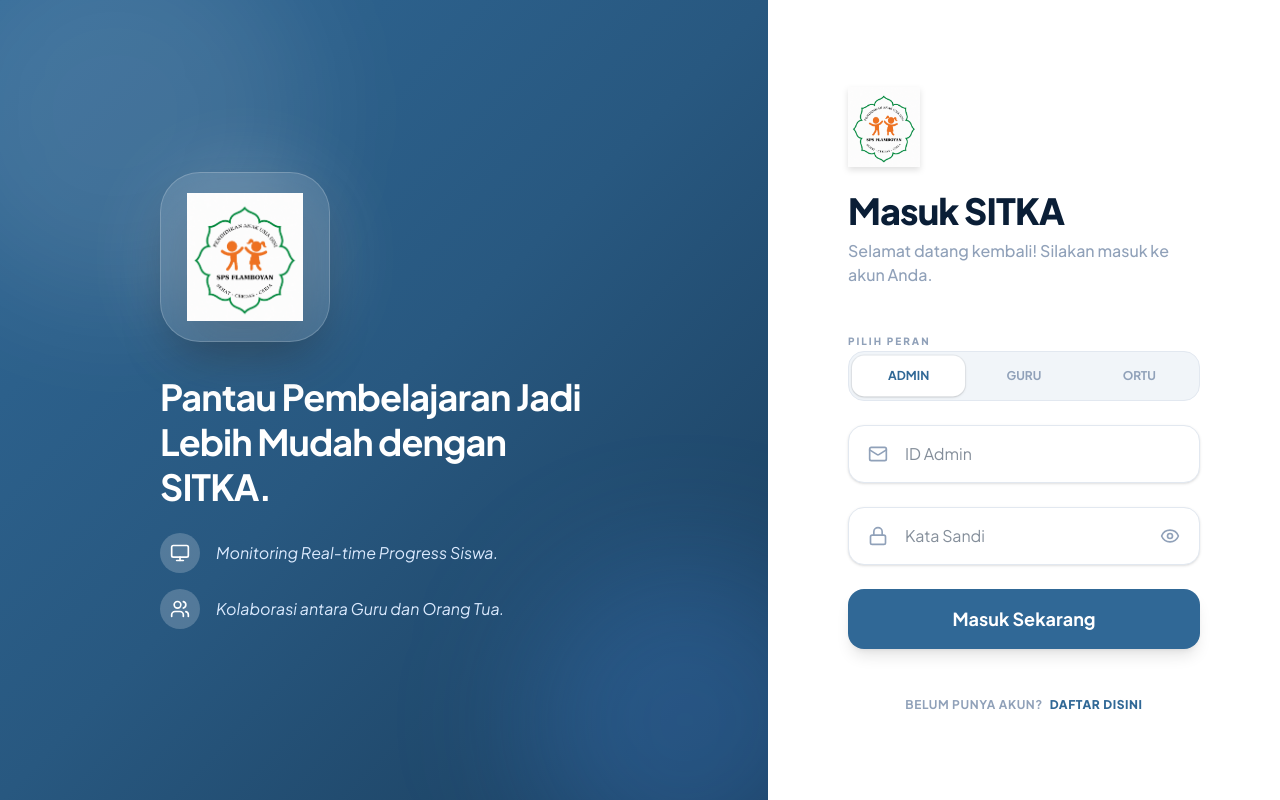
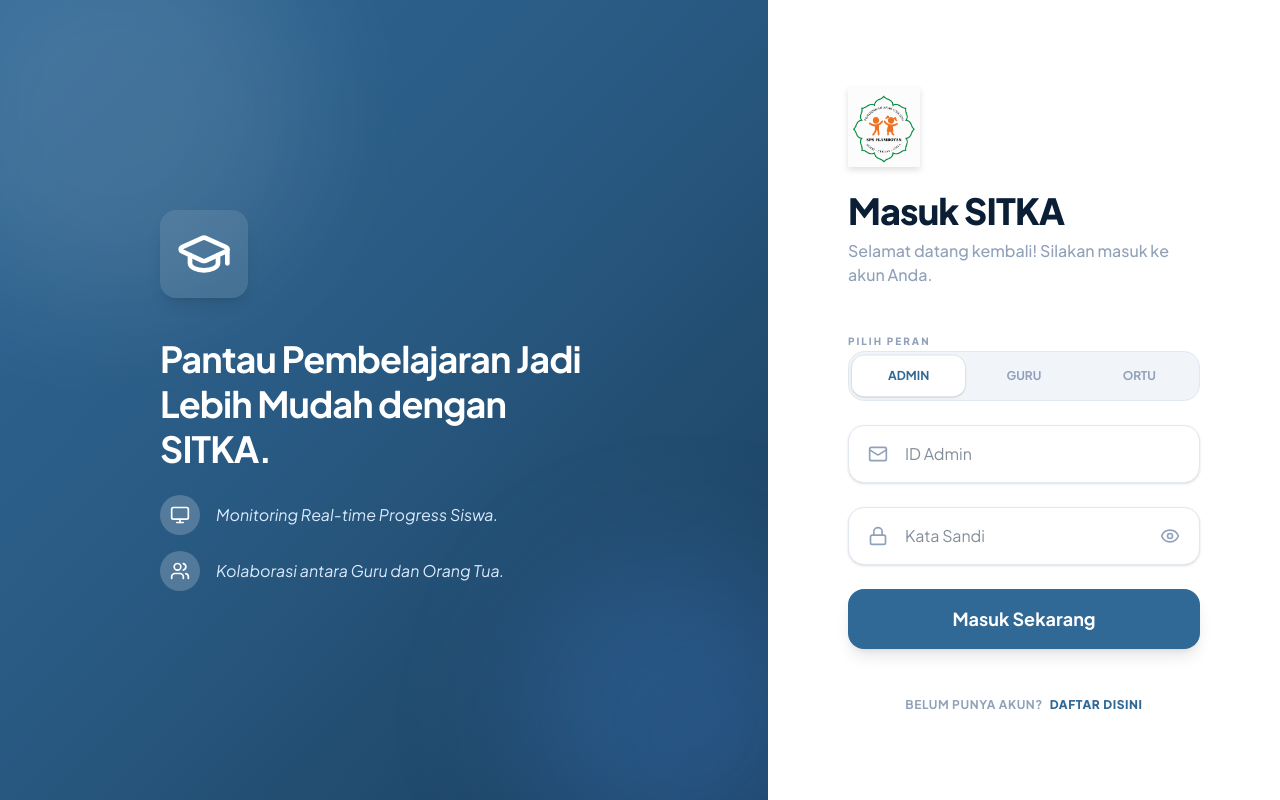
Before and after one commit to workhendry20-creator/sitka-frontend, a React (Vite) app: page / in a window 1280 px wide. Built offline with nearby package versions, Linux system fonts and the light colour scheme.

Commit message:
style: hapus logo di sisi kiri login, tampilkan 1 logo saja di sisi kanan

```diff
--- a/src/pages/Login.jsx
+++ b/src/pages/Login.jsx
@@ -107,16 +107,8 @@
         <div className="absolute bottom-[-10%] right-[-10%] w-80 h-80 bg-blue-400/20 rounded-full blur-3xl"></div>
 
         <div className="relative z-10 text-white max-w-md text-center md:text-left">
-          {/* LOGO EYE CATCHING TANPA BACKGROUND KAKU */}
-          <div className="relative group inline-block mb-8">
-            <div className="absolute inset-0 bg-white/20 rounded-full blur-2xl transform group-hover:scale-110 transition-all duration-500"></div>
-            <div className="relative p-5 bg-white/10 backdrop-blur-xl rounded-[2.5rem] border border-white/20 shadow-2xl inline-flex items-center justify-center">
-              <img
-                src={logoImg}
-                alt="Logo PAUD SITKA"
-                className="w-28 h-28 md:w-32 md:h-32 object-contain mix-blend-multiply filter drop-shadow-2xl transition-transform duration-300 hover:scale-105"
-              />
-            </div>
+          <div className="mb-8 p-4 bg-white/10 backdrop-blur-md rounded-2xl inline-block shadow-lg">
+            <GraduationCap size={56} className="text-white" />
           </div>
 
           <h2 className="text-4xl font-bold mb-6 leading-tight tracking-tight">
```
